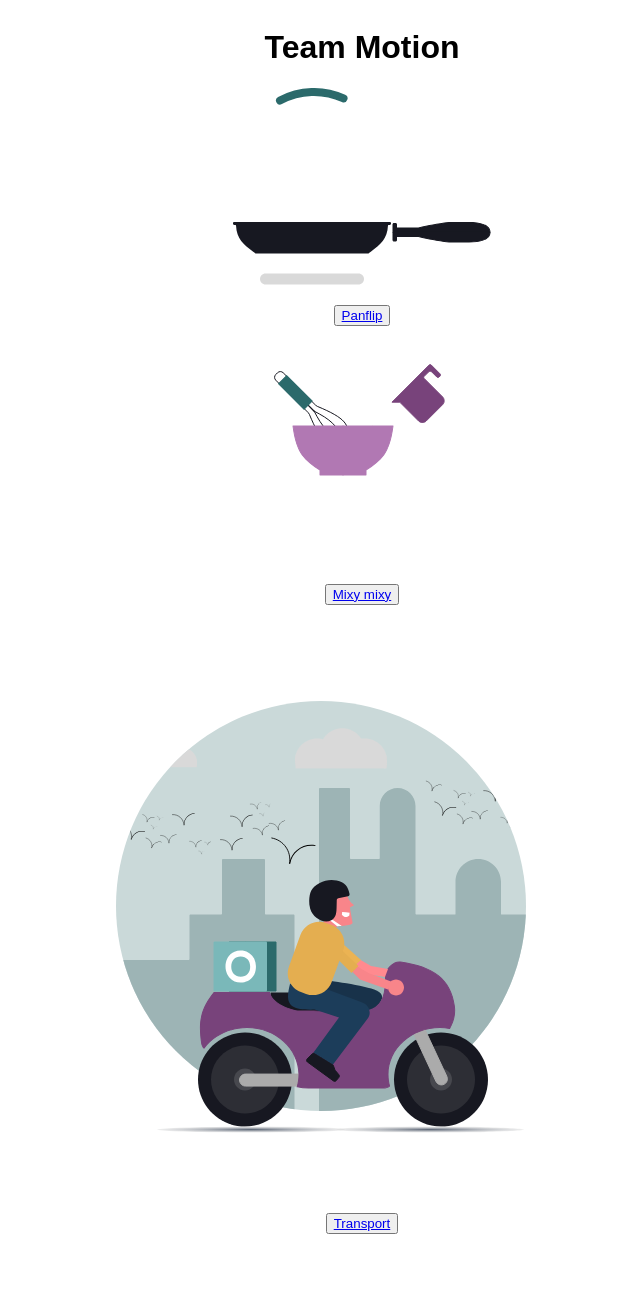
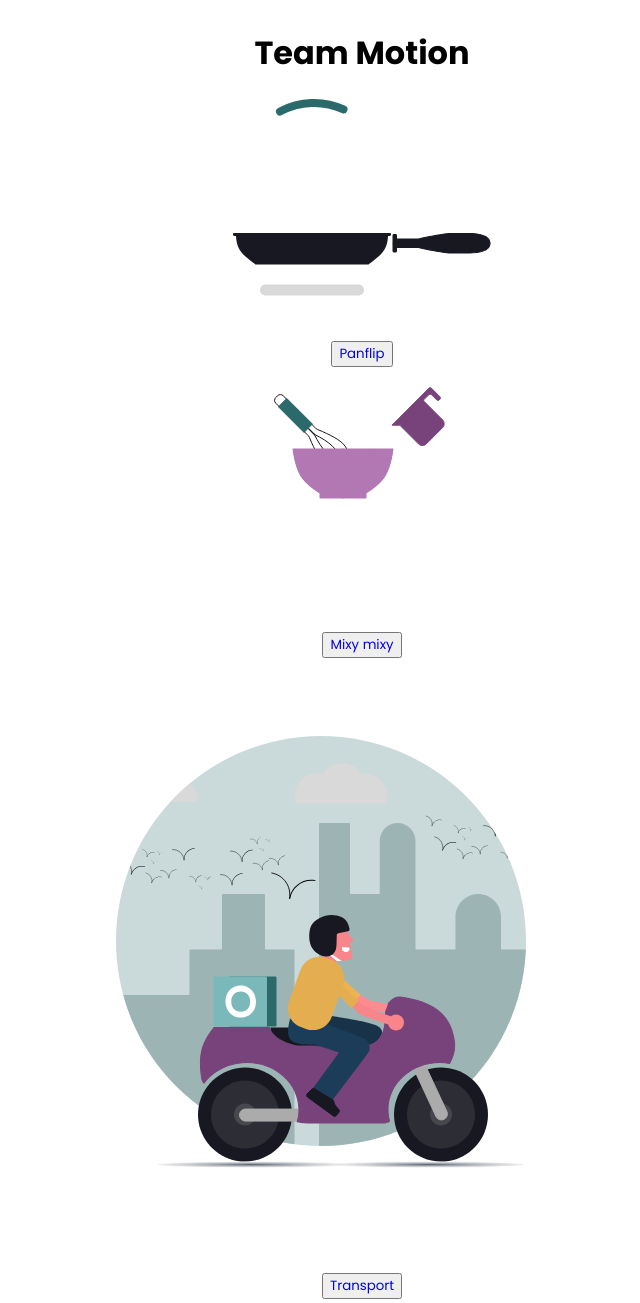
Before and after one commit to weareopenr/innovation-animation, a website: page index.html in a window 1280 px wide. Shown: the whole page, without its empty margins (278-918 px from the left). Before the commit the page ends 1262 px from the top, so only its background shows below. Drawn offline with Linux system fonts and the light colour scheme.

Commit message:
Use Poppins as font and remove underline underneath hyperlinks

```diff
--- a/index.css
+++ b/index.css
@@ -2,14 +2,16 @@ body {
   display: flex;
   flex-direction: column;
   align-items: center;
-}
-
-h1 {
-  font-family: Arial, Helvetica, sans-serif;
+  font-family: Poppins, Helvetica, Arial, sans-serif;
 }
 
 button {
   margin: 20px 0px;
+}
+
+a {
+  font-family: Poppins, Helvetica, Arial, sans-serif;
+  text-decoration: none;
 }
 
 .mix {
@@ -33,7 +35,7 @@ button {
 }
 
 .scrolling-skyline {
-  background: url("assets/skyline.svg") repeat-x;
+  background: url('assets/skyline.svg') repeat-x;
   overflow: hidden;
   position: relative;
   animation: slideshow 4s linear infinite;
--- a/index.html
+++ b/index.html
@@ -1,7 +1,13 @@
 <html>
   <head>
-    <title>Animation</title>
+    <title>Animations</title>
     <link rel="stylesheet" href="index.css" />
+    <link rel="preconnect" href="https://fonts.googleapis.com" />
+    <link rel="preconnect" href="https://fonts.gstatic.com" crossorigin />
+    <link
+      href="https://fonts.googleapis.com/css2?family=Poppins:wght@400;500;600;700&display=swap"
+      rel="stylesheet"
+    />
   </head>
   <body>
     <h1>Team Motion</h1>
@@ -51,8 +57,13 @@
         />
       </g>
     </svg>
-    <button><a href="/panflip.html">Panflip</a></button>
+
     <br />
+
+    <button>
+      <a href="/panflip.html">Panflip</a>
+    </button>
+
     <div class="mix">
       <svg
         width="190"
@@ -177,9 +188,11 @@
       </svg>
     </div>
 
-    <button><a href="/mix.html">Mixy mixy</a></button>
+    <br />
 
-    <br />
+    <button>
+      <a href="/mix.html">Mixy mixy</a>
+    </button>
 
     <div class="transport-animation">
       <svg
@@ -409,6 +422,11 @@
         <div class="scrolling-skyline"></div>
       </div>
     </div>
-    <button><a href="/transport.html">Transport</a></button>
+
+    <br />
+
+    <button>
+      <a href="/transport.html">Transport</a>
+    </button>
   </body>
 </html>
```
